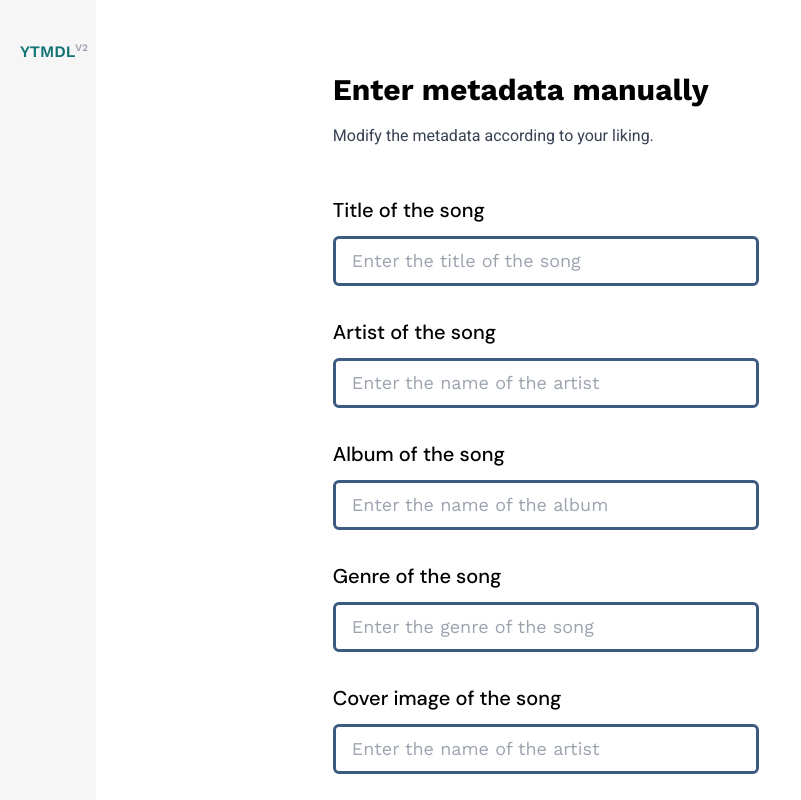
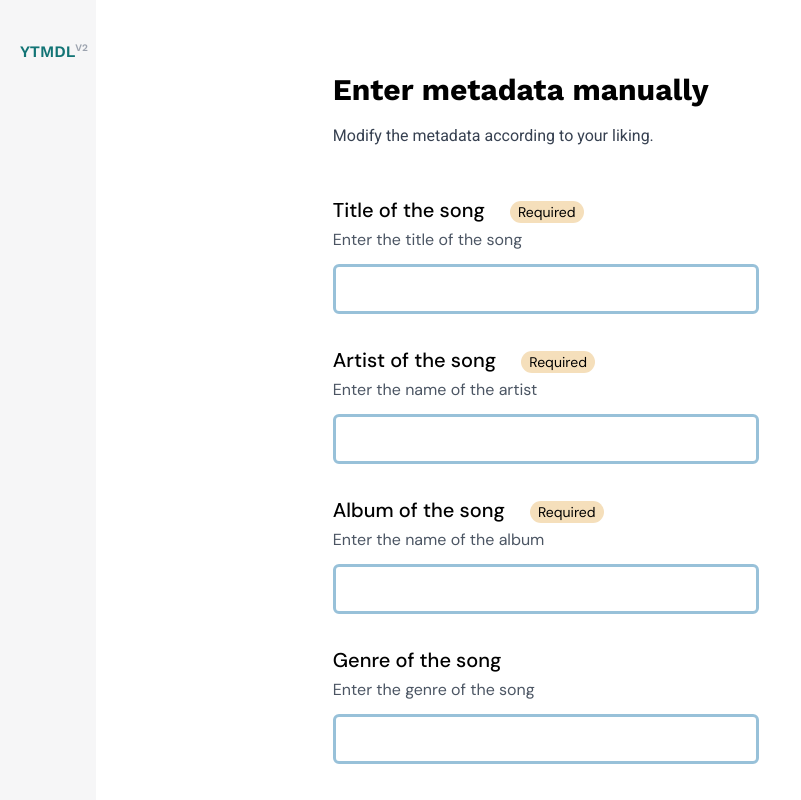
Before and after one commit to deepjyoti30/ytmdl-web-v2, a Vue app: page /manual in a window 1280 px wide. Shown: the top 800 px of the page, without its empty margins (0-801 px from the left). Built offline with nearby package versions, Linux system fonts and the light colour scheme; some icons are missing; what vue-resource would draw is missing.

Commit message:
Add a text attribute to the object

```diff
--- a/src/components/ManualMetaEach.vue
+++ b/src/components/ManualMetaEach.vue
@@ -1,9 +1,19 @@
 <template>
   <div class="manual--each__container py-4">
-    <h3 class="text-xl font-medium">{{ getName }}</h3>
+    <h3 class="text-xl font-medium">
+      {{ getName }}
+      <span
+        v-if="getIsRequired"
+        class="required px-2 rounded-xl py-0.5 text-sm font-normal ml-5"
+        >Required</span
+      >
+    </h3>
+    <h5 class="mt-1 text-gray-600">
+      {{ getText }}
+    </h5>
     <input
       class="border mt-3 px-4 py-2 rounded-md text-lg md:w-3/5 w-11/12"
-      :placeholder="getPlaceholder"
+      :placeholder="getDefault"
     />
   </div>
 </template>
@@ -20,8 +30,14 @@ export default {
     getName() {
       return this.option.name;
     },
-    getPlaceholder() {
-      return this.option.placeholder;
+    getText() {
+      return this.option.text;
+    },
+    getIsRequired() {
+      return !this.option.skippingAllowed;
+    },
+    getDefault() {
+      return this.option.default;
     }
   }
 };
@@ -31,16 +47,25 @@ export default {
 .manual--each__container {
   h3 {
     @extend .dm-sans;
+
+    .required {
+      background: $yellow;
+    }
+  }
+
+  h5 {
+    @extend .dm-sans;
   }
 
   input {
-    border: 3px solid $mediumblue;
+    border: 3px solid $lightblue;
     outline: none;
     transition: 0.2s ease;
 
     &:focus {
       transition: 0.2s ease;
       border-color: $darkblue;
+      border-width: 3px;
     }
   }
 }
--- a/src/static/manual.js
+++ b/src/static/manual.js
@@ -2,49 +2,49 @@ const manualOptions = [
   {
     attrName: "name",
     name: "Title of the song",
-    placeholder: "Enter the title of the song",
+    text: "Enter the title of the song",
     default: "",
     skippingAllowed: false
   },
   {
     attrName: "artist",
     name: "Artist of the song",
-    placeholder: "Enter the name of the artist",
+    text: "Enter the name of the artist",
     default: "",
     skippingAllowed: false
   },
   {
     attrName: "album",
     name: "Album of the song",
-    placeholder: "Enter the name of the album",
+    text: "Enter the name of the album",
     default: "",
     skippingAllowed: false
   },
   {
     attrName: "genre",
     name: "Genre of the song",
-    placeholder: "Enter the genre of the song",
+    text: "Enter the genre of the song",
     default: "",
     skippingAllowed: true
   },
   {
     attrName: "cover",
     name: "Cover image of the song",
-    placeholder: "Enter the name of the artist",
+    text: "Enter the name of the artist",
     default: "",
     skippingAllowed: true
   },
   {
     attrName: "release_date",
     name: "Date of release of the song",
-    placeholder: "Enter the name of the artist",
+    text: "Enter the name of the artist",
     default: null,
     skippingAllowed: true
   },
   {
     attrName: "number",
     name: "Number of the track in the album",
-    placeholder: "Enter the number of the track in the album",
+    text: "Enter the number of the track in the album",
     default: 0,
     skippingAllowed: true
   }
```
